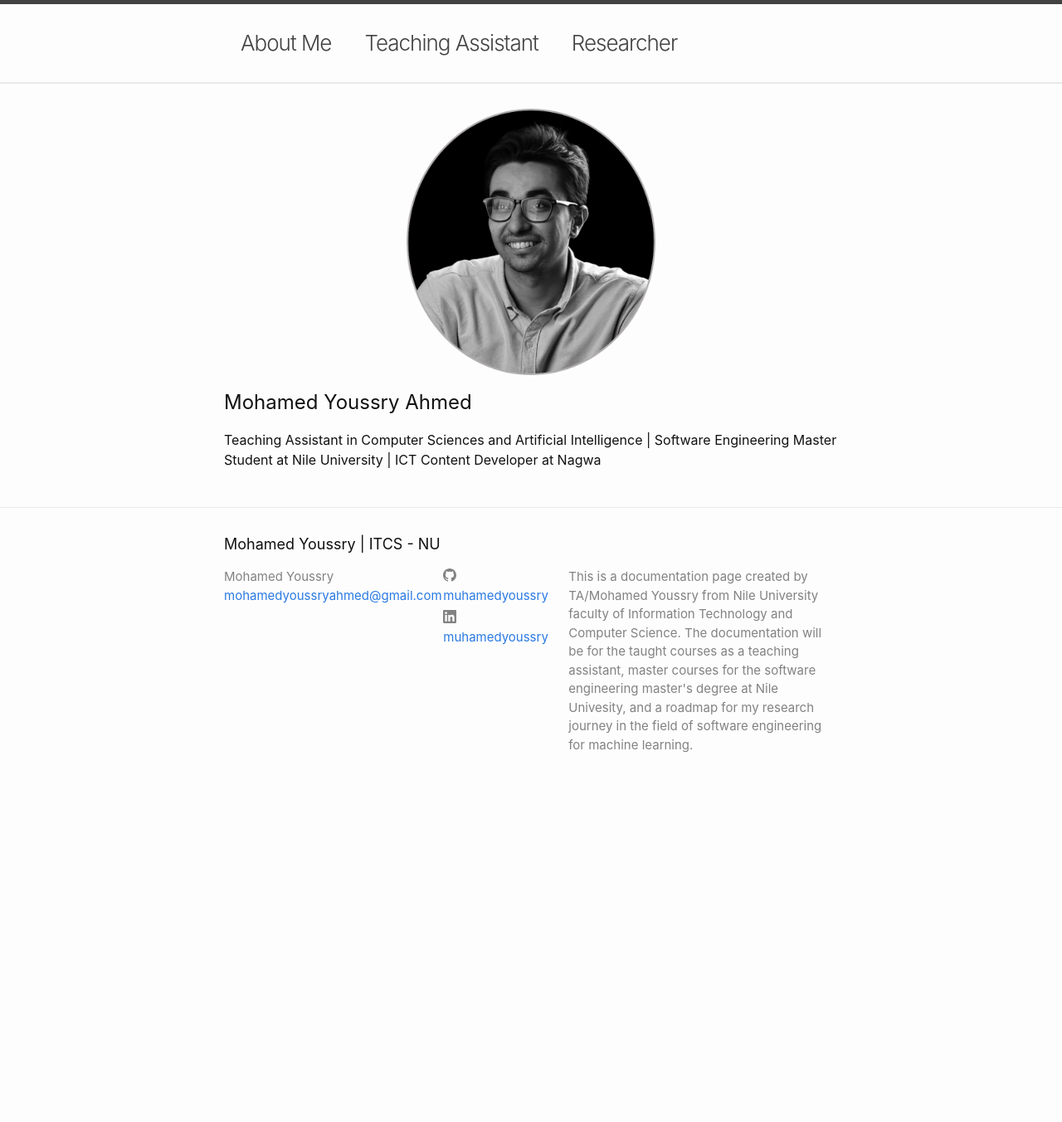
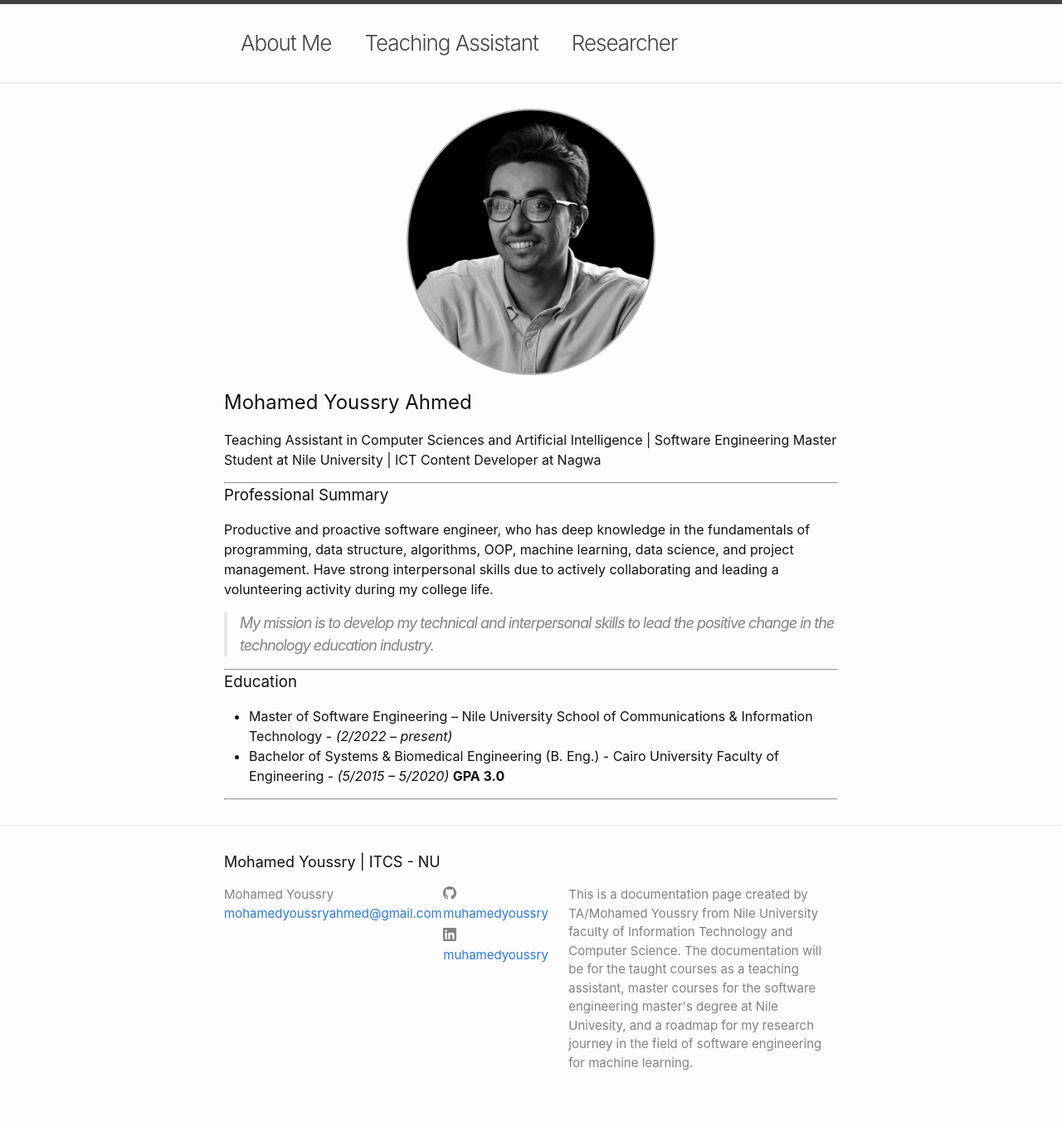
Before and after one commit to NU-TAs-MY/NU-TAs-MY.github.io, a Jekyll site: the page built from index.md, in a window 1280 px wide. Shown: the whole page at 83% size. Built offline with Jekyll 4.4.1, drawn with Linux system fonts in a browser that asks for light colours; before the commit the page ends 969 px from its top, so only the background shows below that.

Commit message:
edit my resume

```diff
--- a/index.md
+++ b/index.md
@@ -10,3 +10,17 @@ title: About Me
 
 ## Mohamed Youssry Ahmed
 Teaching Assistant in Computer Sciences and Artificial Intelligence | Software Engineering Master Student at Nile University | ICT Content Developer at Nagwa
+
+---
+### Professional Summary
+Productive and proactive software engineer, who has deep knowledge in the fundamentals of programming, data structure, algorithms, OOP, machine learning, data science, and project management. Have strong interpersonal skills due to actively collaborating and leading a volunteering activity during my college life.
+
+> My mission is to develop my technical and interpersonal skills to lead the positive change in the technology education industry.
+
+---
+### Education
+
+- Master of Software Engineering – Nile University School of Communications & Information Technology - *(2/2022 – present)*
+- Bachelor of Systems & Biomedical Engineering (B. Eng.)  - Cairo University Faculty of Engineering - *(5/2015 – 5/2020)* **GPA 3.0**
+
+---
```
